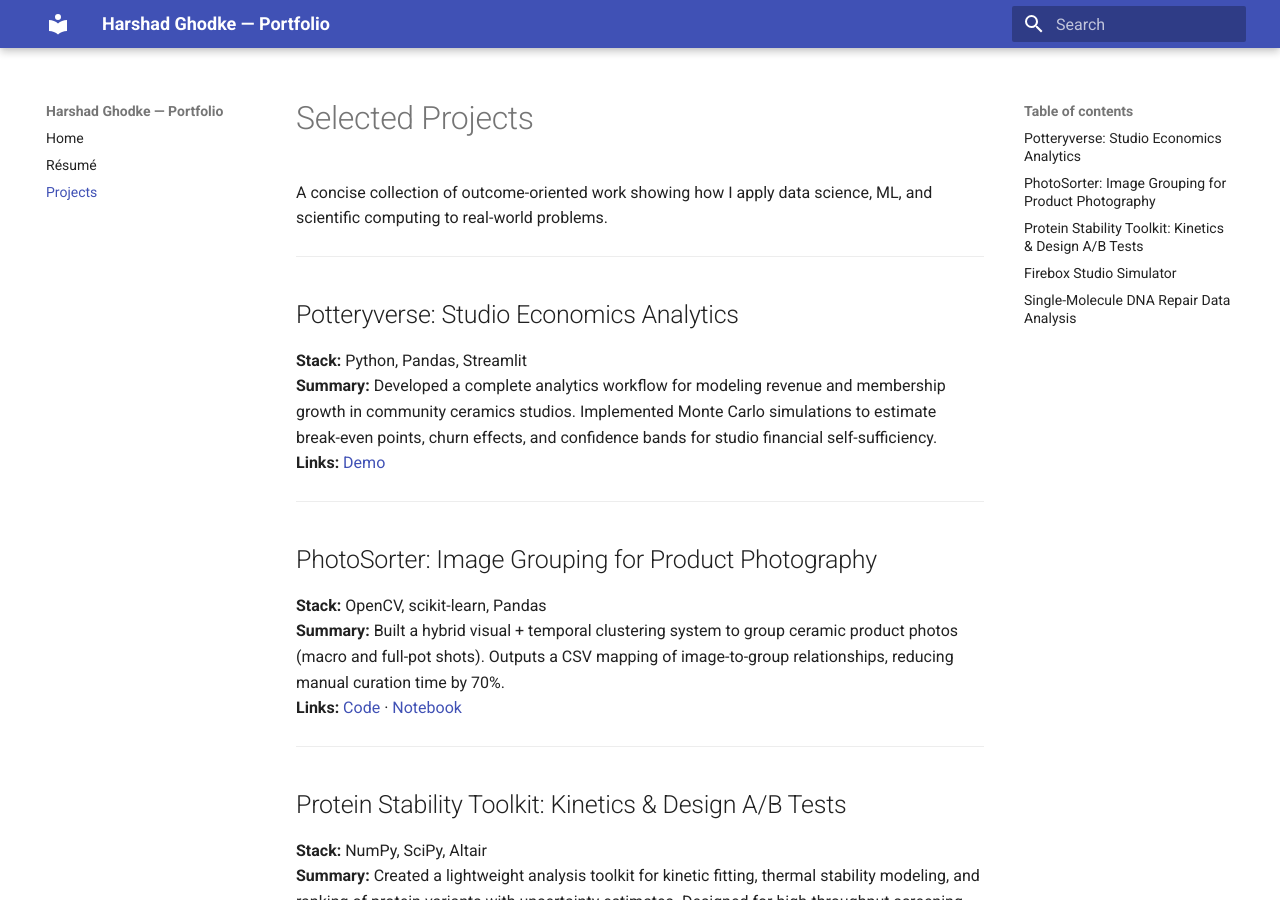
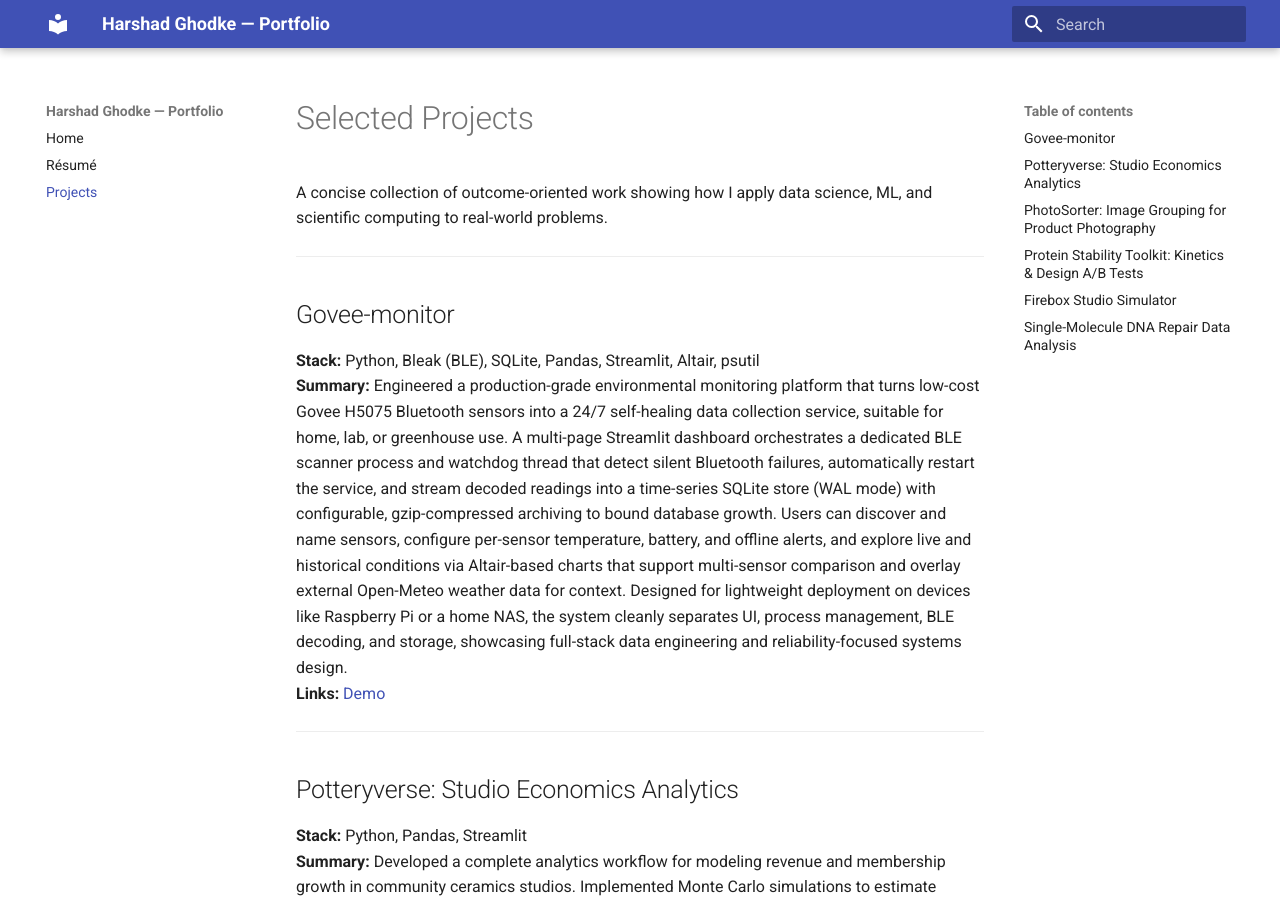
Before and after one commit to hghodkephd/hg-portfolio, an MkDocs documentation site: the page built from docs/projects.md, in a window 1280 px wide and 900 px high. Built offline with MkDocs 1.6.1 and Material for MkDocs 9.7.7, drawn with Linux system fonts in a browser that asks for light colours.

Commit message:
Update projects.md

```diff
--- a/docs/projects.md
+++ b/docs/projects.md
@@ -1,6 +1,14 @@
 # Selected Projects
 
 A concise collection of outcome-oriented work showing how I apply data science, ML, and scientific computing to real-world problems.
+
+---
+
+
+## Govee-monitor
+**Stack:** Python, Bleak (BLE), SQLite, Pandas, Streamlit, Altair, psutil
+**Summary:** Engineered a production-grade environmental monitoring platform that turns low-cost Govee H5075 Bluetooth sensors into a 24/7 self-healing data collection service, suitable for home, lab, or greenhouse use.  A multi-page Streamlit dashboard orchestrates a dedicated BLE scanner process and watchdog thread that detect silent Bluetooth failures, automatically restart the service, and stream decoded readings into a time-series SQLite store (WAL mode) with configurable, gzip-compressed archiving to bound database growth.  Users can discover and name sensors, configure per-sensor temperature, battery, and offline alerts, and explore live and historical conditions via Altair-based charts that support multi-sensor comparison and overlay external Open-Meteo weather data for context.  Designed for lightweight deployment on devices like Raspberry Pi or a home NAS, the system cleanly separates UI, process management, BLE decoding, and storage, showcasing full-stack data engineering and reliability-focused systems design.
+**Links:** [Demo](https://govee-monitor.streamlit.app/)
 
 ---
 
```
